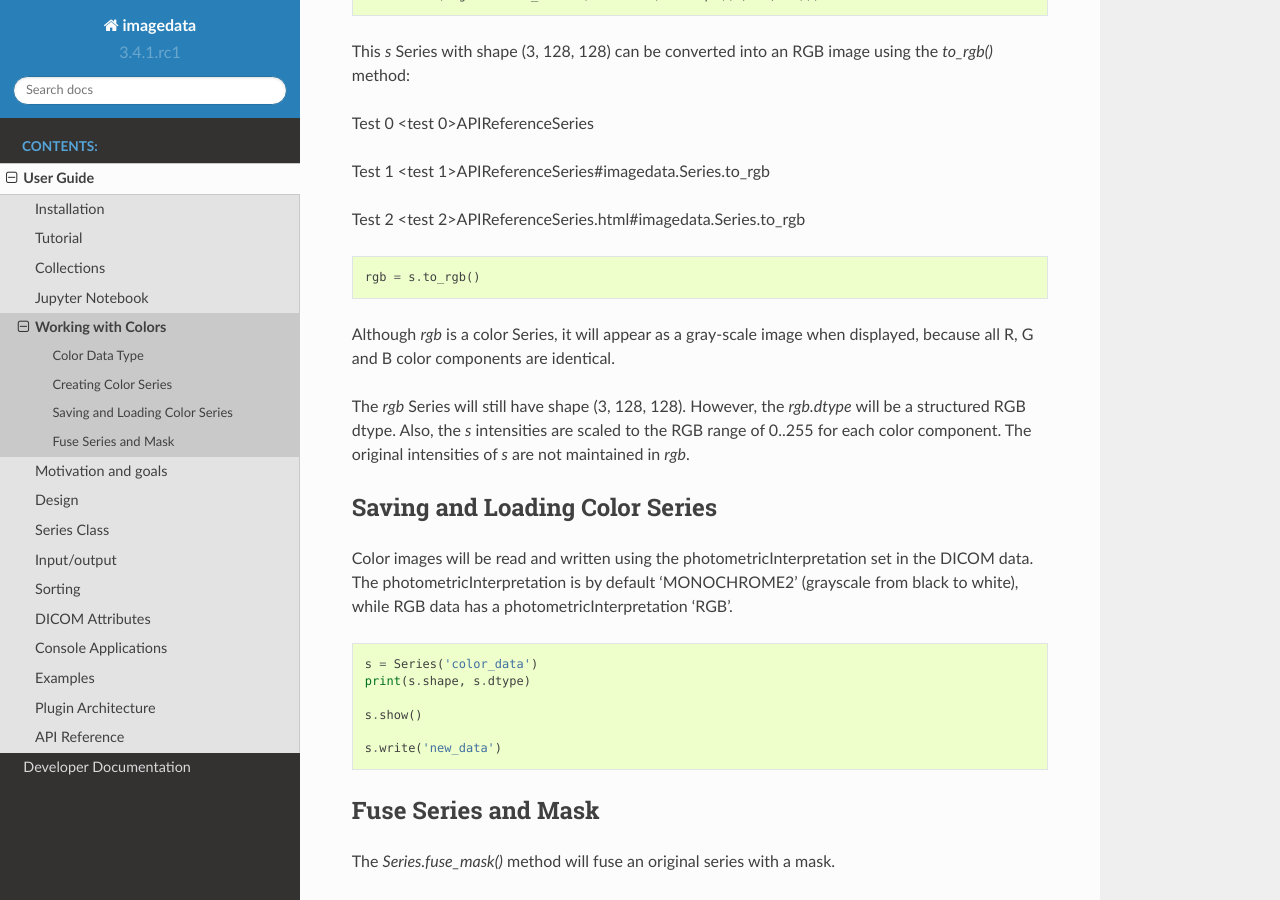
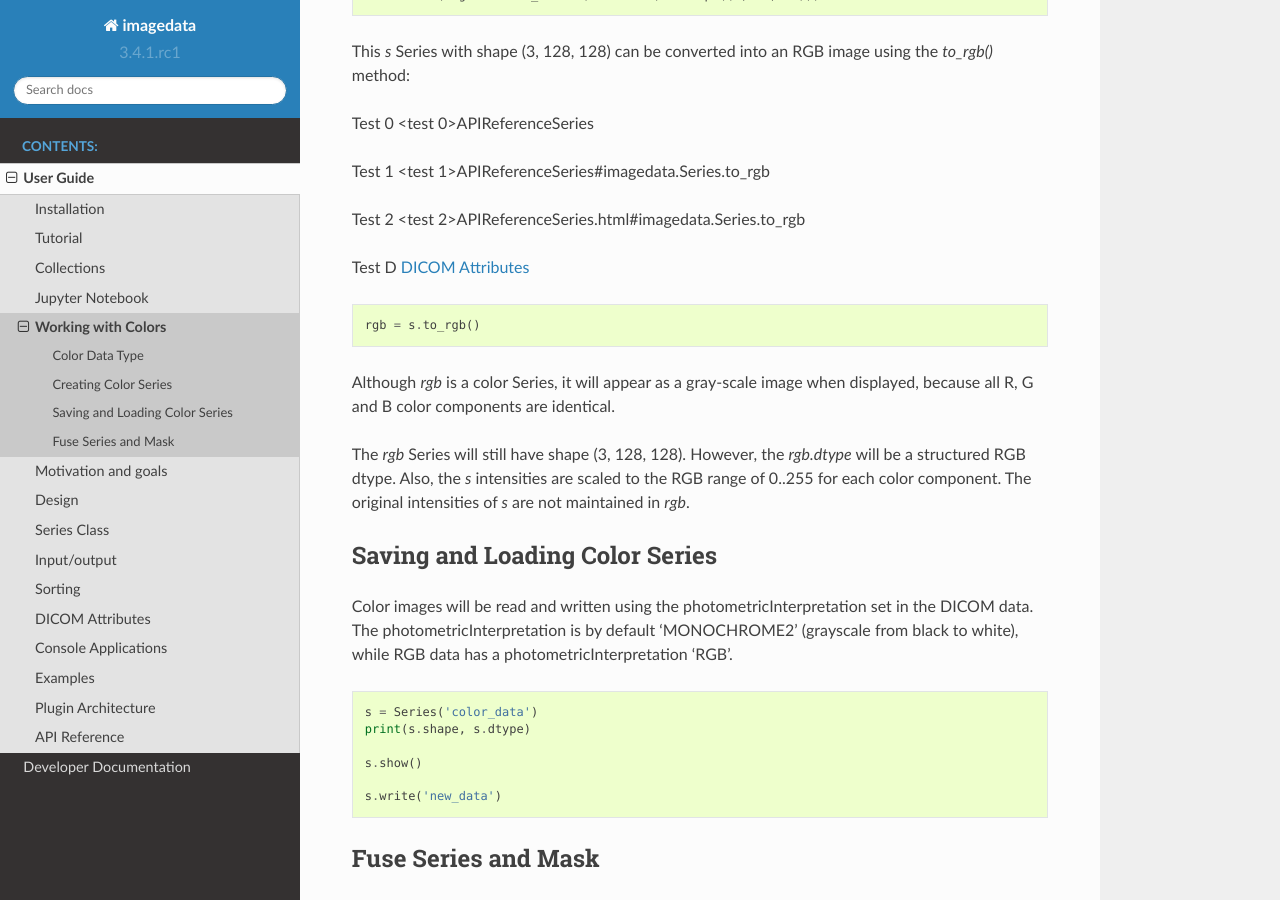
Before and after one commit to erling6232/imagedata, a Sphinx documentation site: the page built from docs/Colors.rst, in a window 1280 px wide and 900 px high, scrolled down 715 px. Built offline with Sphinx 7.4.7 and the Read the Docs theme 2.0.0, drawn with Linux system fonts in a browser that asks for light colours.

Commit message:
Updated documentation.

```diff
--- a/docs/Colors.rst
+++ b/docs/Colors.rst
@@ -49,6 +49,9 @@ Test 1
 
 Test 2
 :ref:`<test 2>APIReferenceSeries.html#imagedata.Series.to_rgb`
+
+Test D
+:ref:`DICOMAttributes`
 
 .. code-block:: python
 
```
